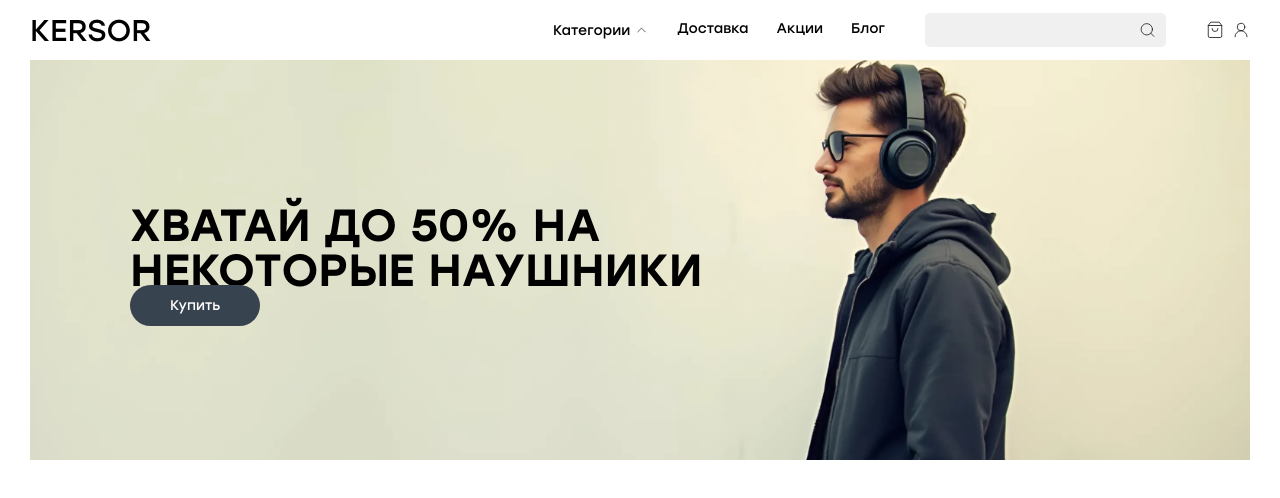
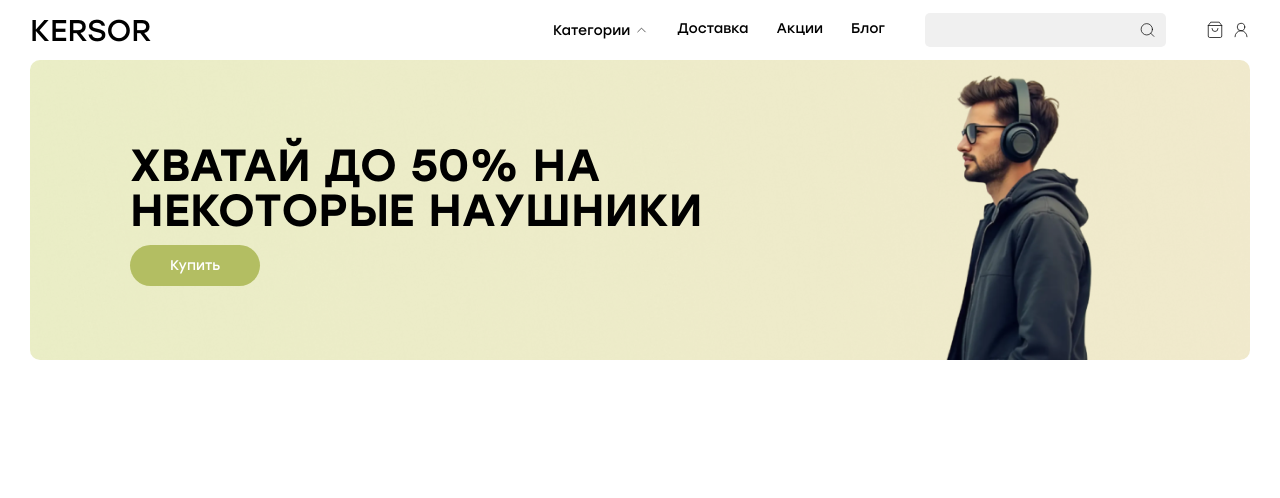
Before and after one commit to kersor/next-store, a Next.js app in the folder frontend/: page / in a window 1280 px wide. Shown: the top 498 px of the page. Built offline with nearby package versions, Linux system fonts and the light colour scheme.

Commit message:
Update banner

```diff
--- a/frontend/src/app/page.tsx
+++ b/frontend/src/app/page.tsx
@@ -4,12 +4,12 @@ import Link from "next/link";
 export default function Home() {
   return (
     <Container>
-      <div className="w-full h-[400px] relative flex items-center">
+      <div className="w-full h-[300px] relative flex items-center rounded-[10px]">
         <div className="z-[1] ml-[100px]">
-          <div className="text-[45px] uppercase max-w-[600px] font-StolzlMedium leading-[45px]">Хватай до 50% на некоторые наушники</div>
-          <Link className="mt-[30px] px-10 py-3 bg-[#37434f] rounded-full text-[#FFF] text-[14px]" href="/">Купить</Link>
+          <div className="text-[45px] uppercase max-w-[600px] font-StolzlMedium leading-[45px] pb-[20px] text-[#000]">Хватай до 50% на некоторые наушники</div>
+          <Link className="px-10 py-3 bg-[#b3be62] rounded-full text-[#FFF] text-[14px]" href="/">Купить</Link>
         </div>
-        <img className="absolute top-0 left-0 w-full h-full object-cover -z-[1000]" src="/photos/photo_banner.png" alt="" />
+        <img className="rounded-[10px] absolute top-0 left-0 w-full h-full object-cover -z-[1000]" src="/photos/photo_banner.png" alt="" />
       </div>
     </Container>
   );
```
Also changed, not shown: frontend/public/photos/photo_banner.png.
